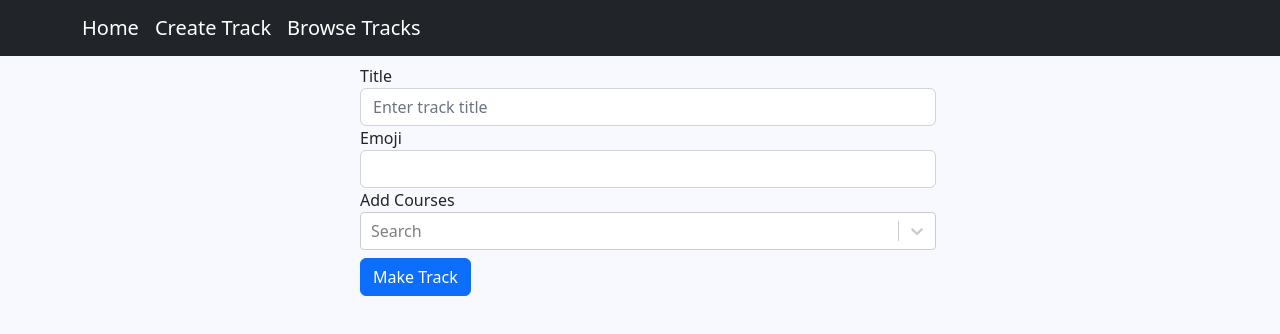
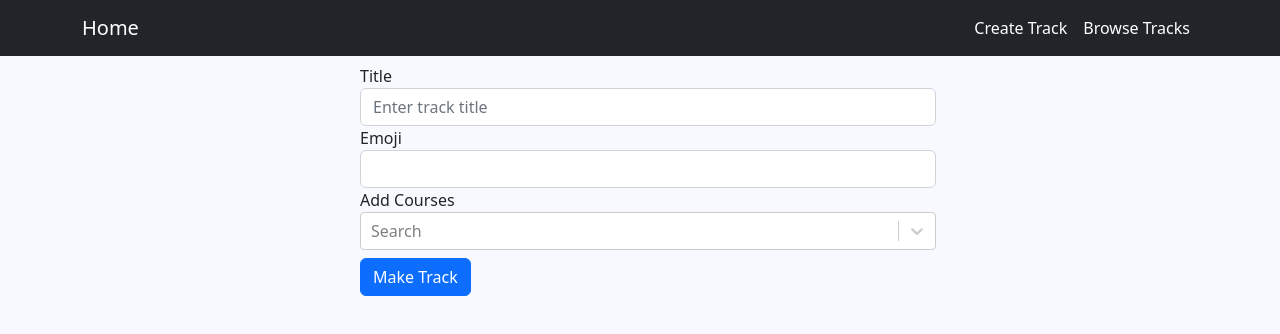
Before and after one commit to leo-step/COS333-TigerMap, a React (Create React App) app in the folder frontend/: page /createtrack in a window 1280 px wide. Shown: the top 334 px of the page. Built offline with nearby package versions, Linux system fonts and the light colour scheme.

Commit message:
touch up navbar and view tracks page

```diff
--- a/frontend/src/components/Form.js
+++ b/frontend/src/components/Form.js
@@ -18,8 +18,8 @@ function Form() {
         "courses": event.target.elements.courses.value
     };
 
-    axios.post("http://127.0.0.1:5000/createtrack", data).then(() => {
-        navigate("/tracks");
+    axios.post("http://127.0.0.1:5000/createtrack", data).then((response) => {
+        navigate("/track/" + response.data.id);
     });
   };
   return (
--- a/frontend/src/components/Navbar.js
+++ b/frontend/src/components/Navbar.js
@@ -1,15 +1,18 @@
-import Container from 'react-bootstrap/Container';
-import Navbar from 'react-bootstrap/Navbar';
+import Container from "react-bootstrap/Container";
+import Navbar from "react-bootstrap/Navbar";
+import Nav from "react-bootstrap/Nav";
 
 function BasicExample() {
   return (
     <Navbar bg="dark" variant="dark" expand="lg">
       <Container>
         <Navbar.Brand href="/">Home</Navbar.Brand>
-        <Navbar.Brand href="/createtrack">Create Track</Navbar.Brand>
-        <Navbar.Brand href="/tracks">Browse Tracks</Navbar.Brand>
         <Navbar.Toggle aria-controls="basic-navbar-nav" />
         <Navbar.Collapse id="basic-navbar-nav">
+          <Nav className="ms-auto">
+            <Nav.Link href="/createtrack" style={{color: "white"}}>Create Track</Nav.Link>
+            <Nav.Link href="/tracks" style={{color: "white"}}>Browse Tracks</Nav.Link>
+          </Nav>
         </Navbar.Collapse>
       </Container>
     </Navbar>
--- a/frontend/src/components/TrackButton.js
+++ b/frontend/src/components/TrackButton.js
@@ -11,6 +11,9 @@ function TrackButton(props) {
         backgroundColor: props.color,
         width: "100%",
         height: "100%",
+        minWidth: "100px",
+        minHeight: "100px",
+        maxWidth: "300px"
       }}
       onClick={() => {
         navigate(props.url);
--- a/frontend/src/components/ViewTracks.js
+++ b/frontend/src/components/ViewTracks.js
@@ -19,7 +19,7 @@ function ViewTracks() {
         });
     }, [])
 
-    return <Container fluid className="mt-2" style={{maxWidth: "800px"}}>
+    return <Container fluid className="mt-2" style={{maxWidth: "900px"}}>
         <Row>
             {tracks.map((track, index) =>
                 <Col className="m-1">
```
Also changed, not shown: 1 other file (tests, documents, lock files or other folders).
